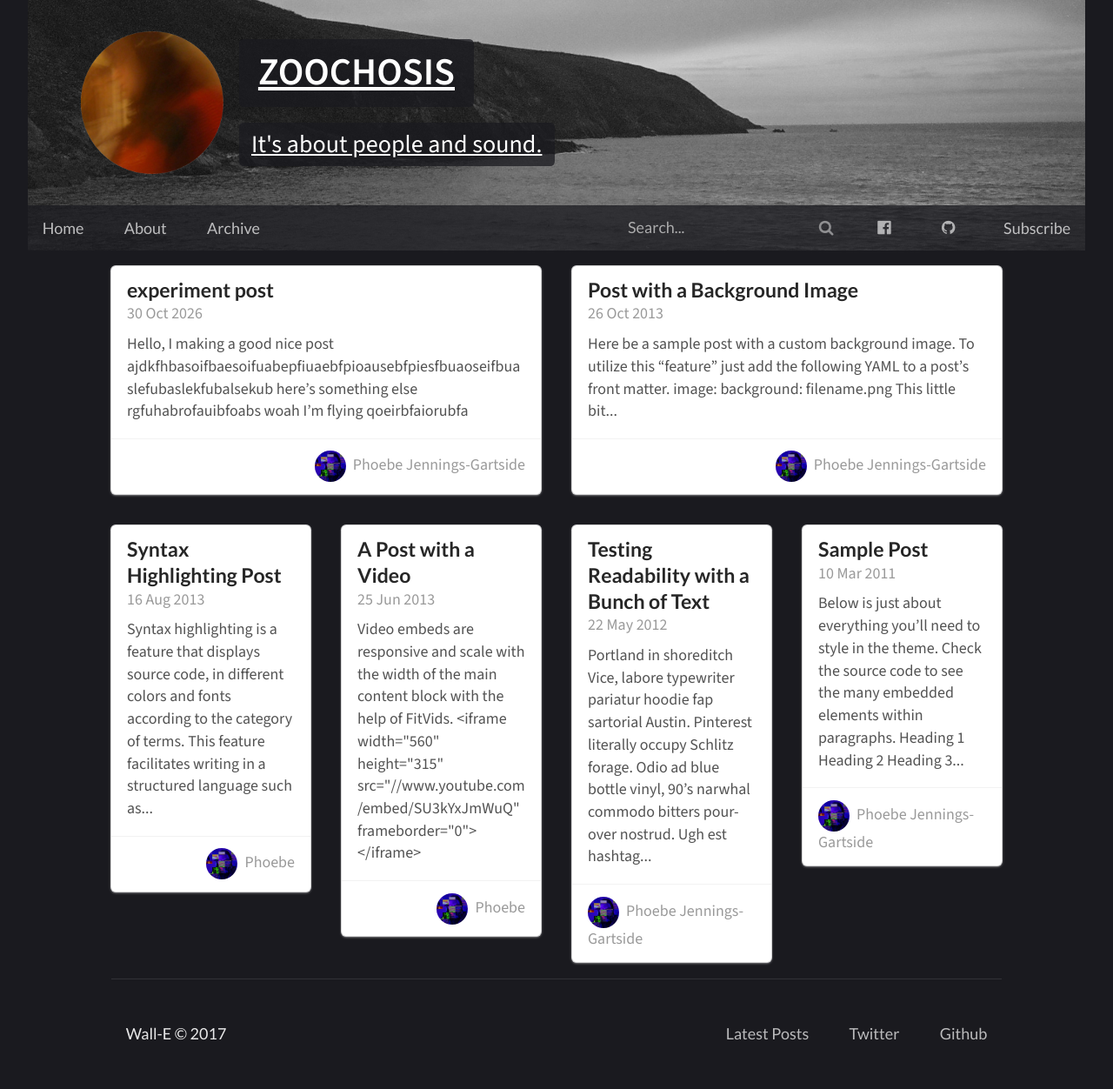
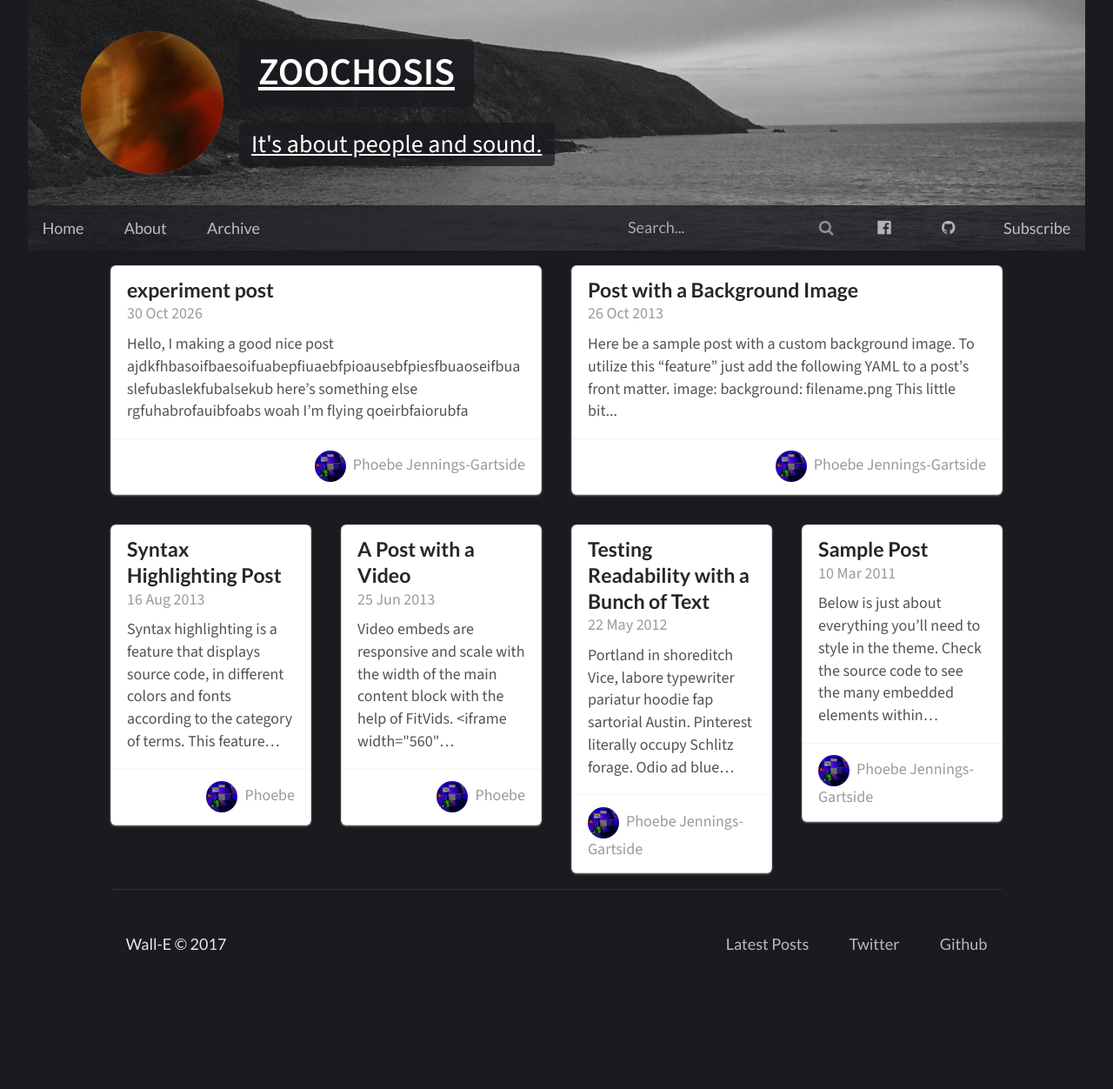
Before and after one commit to ZOOCHOSIS-BLOG/ZOOCHOSIS-BLOG.github.io, a Jekyll site: the page built from index.html, in a window 1280 px wide. Shown: the whole page at 87% size. Built offline with Jekyll 4.4.1, drawn with Linux system fonts in a browser that asks for light colours; the list of posts is cut into pages by our own code; after the commit the page ends 1149 px from its top, so only the background shows below that.

Commit message:
front card height adjust

```diff
--- a/_layouts/front.html
+++ b/_layouts/front.html
@@ -3,7 +3,7 @@ layout: default
 ---
 
 <!-- one, two and then four card rows -->
-<div class="ui centered grid stackable">
+<div class="ui centered grid stackable front-page-grid">
     {% assign counter = 0 %}
     {% for post in site.posts %}
         {% assign counter = counter | plus: 1 %}
--- a/assets/css/main.css
+++ b/assets/css/main.css
@@ -165,6 +165,13 @@ main {
     width: auto !important;
 }
 
+.front-page-grid .ui.card .description {
+    display: -webkit-box;
+    -webkit-box-orient: vertical;
+    -webkit-line-clamp: 6;
+    overflow: hidden;
+}
+
 .ui.card image  {
     width: 100% !important;
     height: 200px !important;
@@ -222,4 +229,9 @@ main {
 
 
 /* to do: background textures - maybe easiest to make an image background.
-The text has lots of content either side of it, is there a way to fill it? a navigation thing? */
+    The text has lots of content either side of it, is there a way to fill it? a navigation thing?
+
+    social links - remove twitter and facebook etc.
+
+
+*/
--- a/assets/css/mobile.css
+++ b/assets/css/mobile.css
@@ -21,4 +21,8 @@
     main {
         max-width: 95%;
     }
+
+    .front-page-grid .ui.card .description {
+        -webkit-line-clamp: 4;
+    }
 }
```
